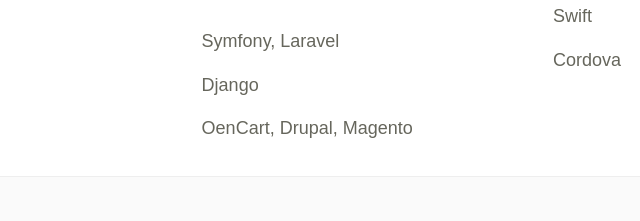
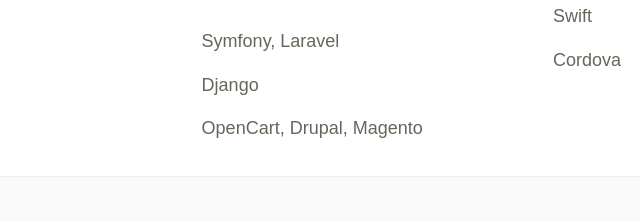
Before and after one commit to tfevan/tfevan.github.com, a plain HTML site: page index.html in a window 1280 px wide. Shown: the part 3440-3661 px from the top of the page, 360-1000 px from the left. Drawn offline with nearby package versions, Linux system fonts and the light colour scheme.

Commit message:
typo mistake

```diff
--- a/index.html
+++ b/index.html
@@ -437,7 +437,7 @@
 				<h3 class="category">Framework &amp;  CMS</h3>
 					<h4 class="category">Symfony, Laravel</h4>
 					<h4 class="category">Django</h4>
-					<h4 class="category">OenCart, Drupal, Magento</h4>
+					<h4 class="category">OpenCart, Drupal, Magento</h4>
 
 
 
```
